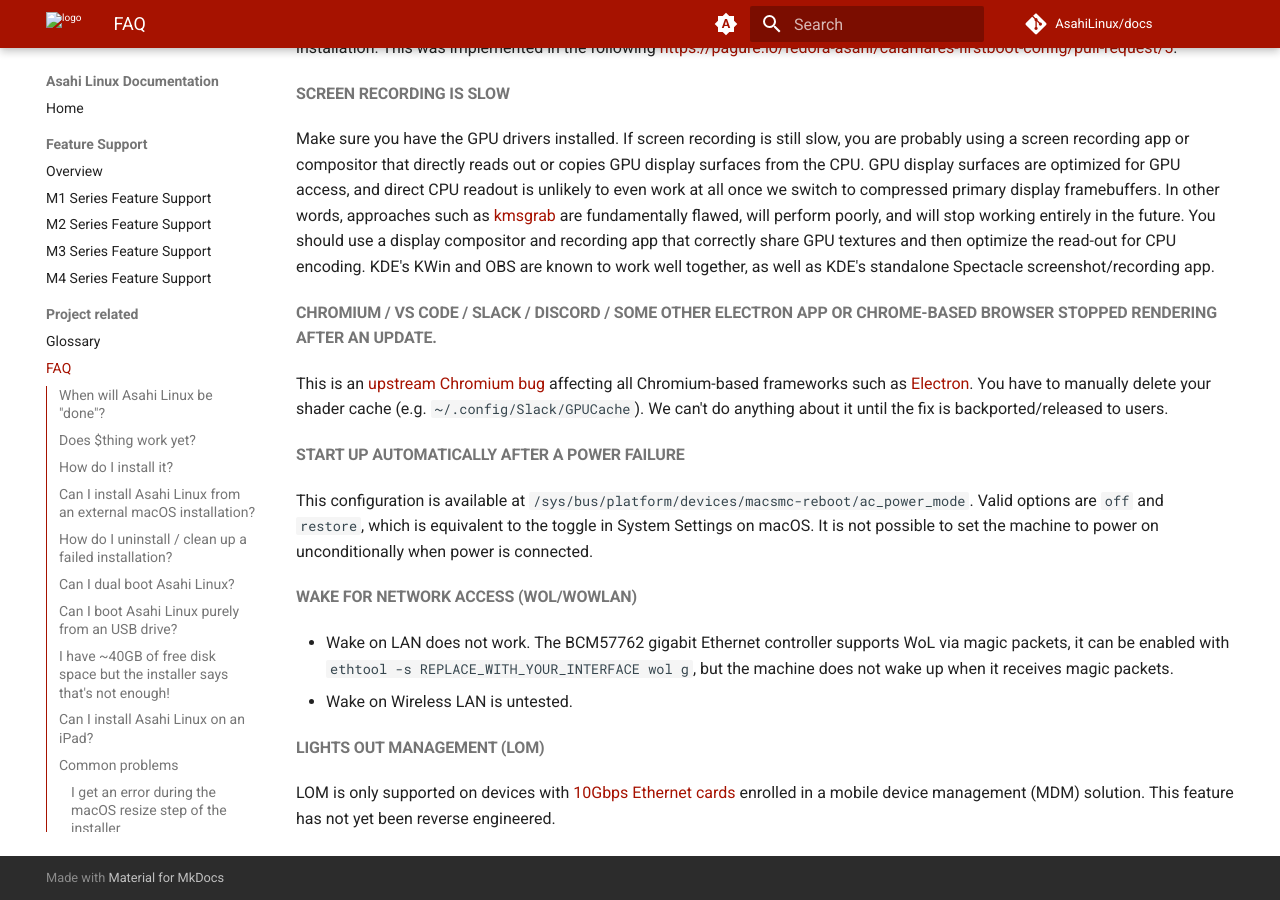
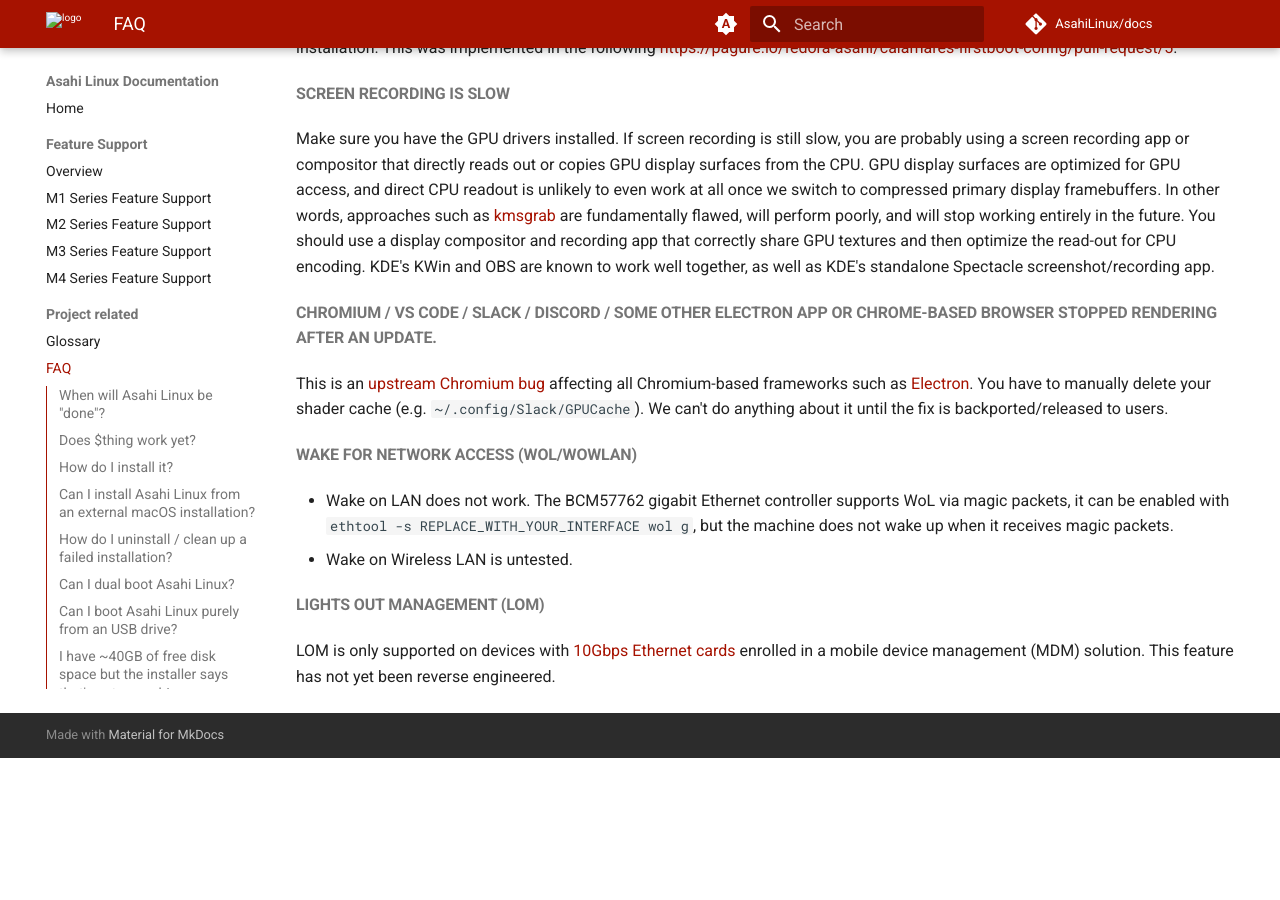
Before and after one commit to AsahiLinux/docs, an MkDocs documentation site: the page built from docs/project/faq.md, in a window 1280 px wide and 900 px high, scrolled down 2322 px. Built offline with MkDocs 1.6.1 and Material for MkDocs 9.7.7, drawn with Linux system fonts in a browser that asks for light colours; comment, search, counter and statistics services are not loaded; after the commit the page ends 3080 px from its top, so only the background shows below that.

Commit message:
docs: Remove obsolete ac_power_mode documentation from FAQ
The power restore behavior configuration via
`/sys/bus/platform/devices/macsmc-reboot/ac_power_mode` was introduced
in commit 233aeafea99e but later removed in commit 819687eb28e5.

This sysfs interface no longer exists in the kernel, so remove the
outdated documentation to avoid confusion.

Closes #231

Signed-off-by: Eric Rowan <ericrowan@icloud.com>

```diff
--- a/docs/project/faq.md
+++ b/docs/project/faq.md
@@ -87,10 +87,6 @@
 ## Chromium / VS Code / Slack / Discord / some other Electron app or Chrome-based browser stopped rendering after an update.
 This is an [upstream Chromium bug](https://bugs.chromium.org/p/chromium/issues/detail?id=1442633) affecting all Chromium-based frameworks such as [Electron](https://github.com/electron/electron/issues/40366). You have to manually delete your shader cache (e.g. `~/.config/Slack/GPUCache`). We can't do anything about it until the fix is backported/released to users.
 
-## Start up automatically after a power failure
-
-This configuration is available at `/sys/bus/platform/devices/macsmc-reboot/ac_power_mode`. Valid options are `off` and `restore`, which is equivalent to the toggle in System Settings on macOS. It is not possible to set the machine to power on unconditionally when power is connected.
-
 ## Wake for network access (WoL/WoWLAN)
 
 - Wake on LAN does not work. The BCM57762 gigabit Ethernet controller supports WoL via magic packets, it can be enabled with `ethtool -s REPLACE_WITH_YOUR_INTERFACE wol g`, but the machine does not wake up when it receives magic packets.
```
